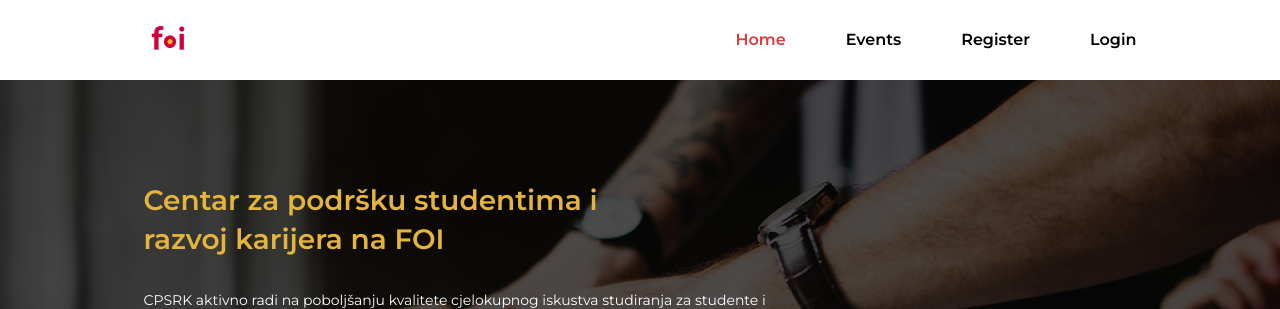
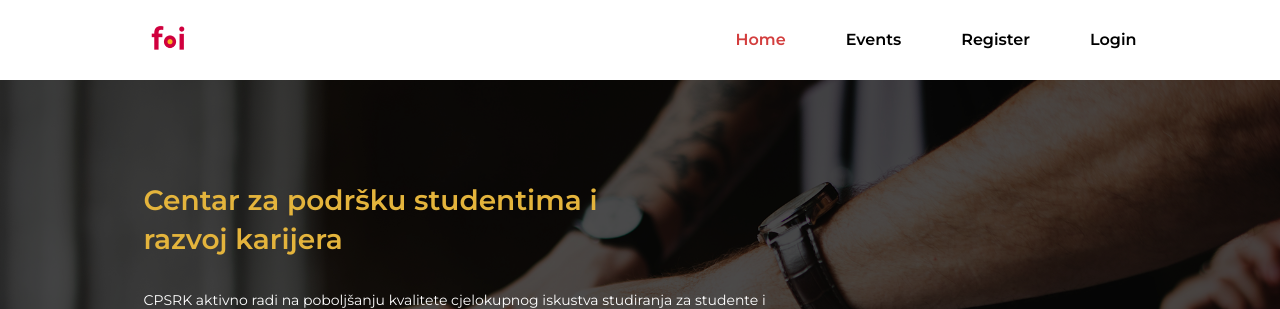
Before and after one commit to aldin-alagic/cpsrk-app, a React (Create React App) app: page / in a window 1280 px wide. Shown: the top 309 px of the page. Built offline with nearby package versions, Linux system fonts and the light colour scheme.

Commit message:
Fix Hero component  text

```diff
--- a/src/components/Hero/Hero.jsx
+++ b/src/components/Hero/Hero.jsx
@@ -14,7 +14,7 @@ const Hero = () => {
       <Overlay>
         <Content>
           <Heading>
-            Centar za podršku studentima i razvoj karijera na FOI
+            Centar za podršku studentima i razvoj karijera
           </Heading>
           <Subheading>
             CPSRK aktivno radi na poboljšanju kvalitete cjelokupnog iskustva
```
